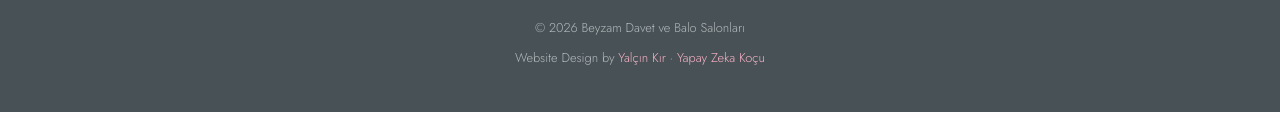
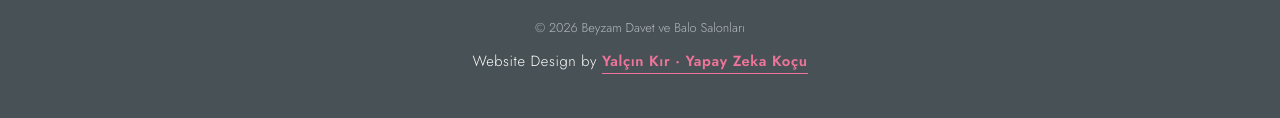
Before and after one commit to beyzamdavet/beyzamdavet.github.io, a plain HTML site: page gunesli-dugun-salonu/index.html in a window 1280 px wide. Shown: the part 3173-3291 px from the top of the page. Drawn offline with nearby package versions, Linux system fonts and the light colour scheme.

Commit message:
Tasarım imzasını daha belirgin yap
Co-Authored-By: Claude Fable 5.2 <noreply@anthropic.com>
Claude-Session: https://claude.ai/code/session_01K9vhoBUNt5VQMJ5toiYics

```diff
--- a/bolge.css
+++ b/bolge.css
@@ -45,4 +45,4 @@ footer img{margin:0 auto 18px}footer p{color:#dfe3e5}footer a:hover{color:var(--
  .mobilebar{display:grid;grid-template-columns:1fr 1fr;position:fixed;bottom:0;left:0;right:0;z-index:60}
  .mobilebar a{padding:15px;text-align:center;font-size:.8rem;letter-spacing:.16em;text-transform:uppercase;font-weight:500;color:#fff;background:var(--ink)}
  .mobilebar a:last-child{background:#1fae54}body{padding-bottom:52px}}
-.credit{display:inline-block;margin-top:8px}.credit a{color:var(--gold2)}
+.credit{display:inline-block;margin-top:10px;font-size:.92rem;color:#fff;letter-spacing:.04em}.credit a{color:var(--gold);font-weight:600;border-bottom:1px solid var(--gold);padding-bottom:1px}.credit a:hover{color:#fff;border-color:#fff}
```
Also changed, not shown: index.html (+1 -1 lines).
